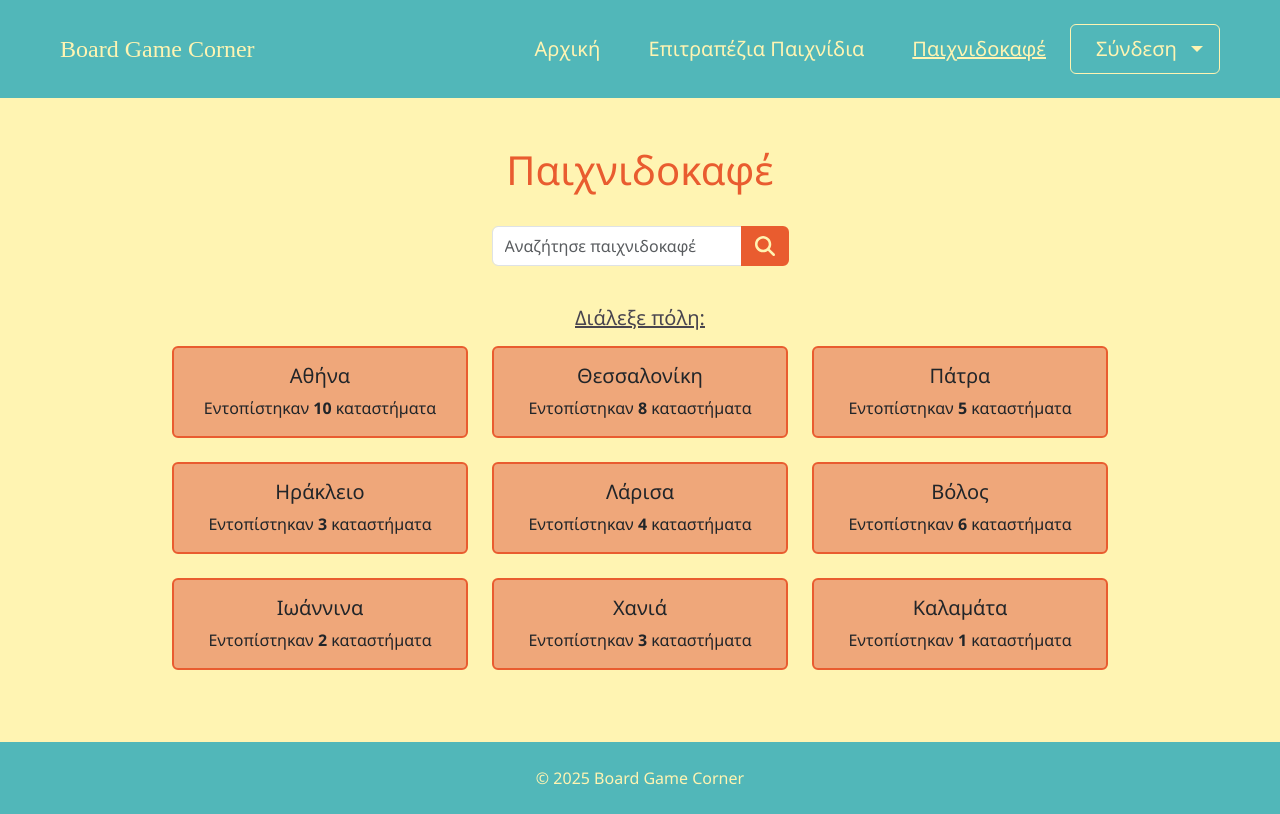
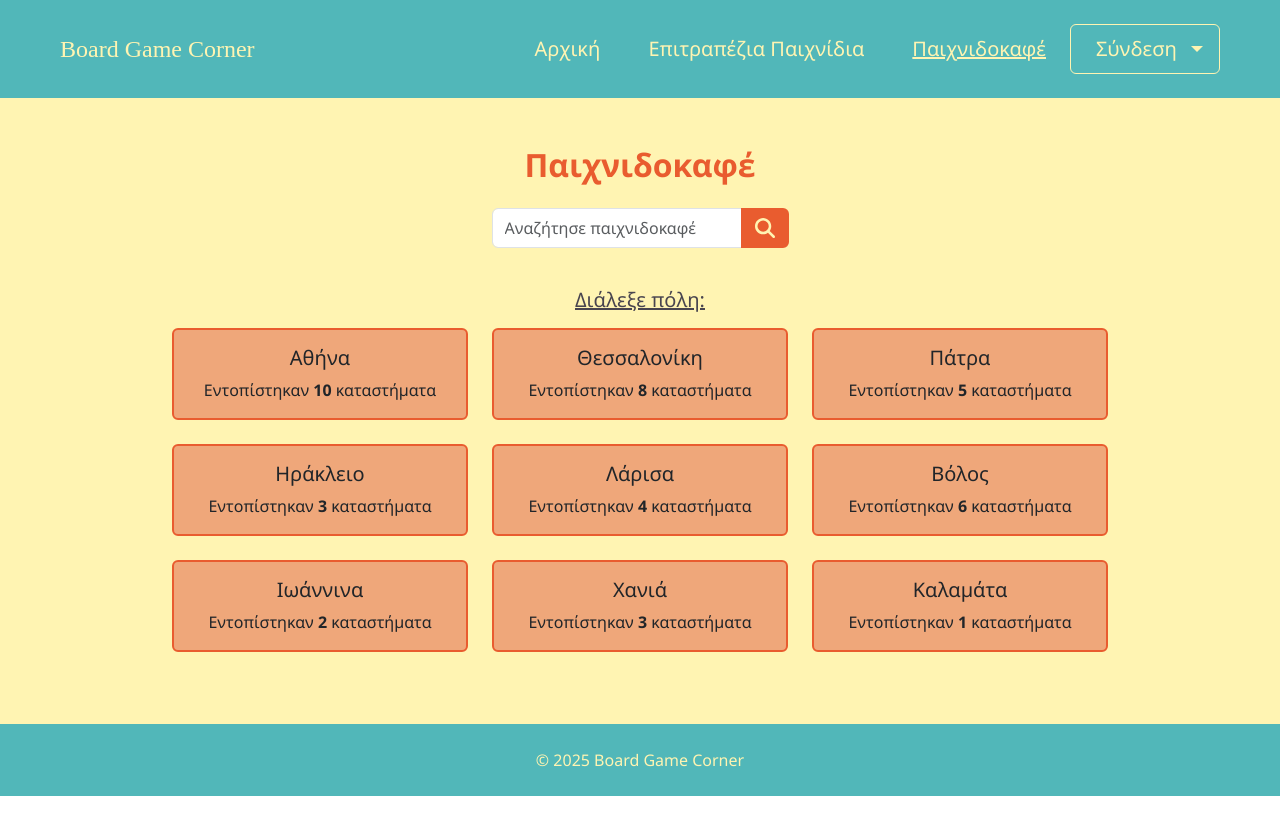
Before and after one commit to stellavl/board-game-corner, a React (Create React App) app in the folder frontend/: page /boardgamecafes in a window 1280 px wide. Built offline with nearby package versions, Linux system fonts and the light colour scheme; the HTML template or start-up script is replaced by a standard one.

Commit message:
update styling

```diff
--- a/frontend/src/components/boardgamepage/BoardGameOverview.jsx
+++ b/frontend/src/components/boardgamepage/BoardGameOverview.jsx
@@ -27,9 +27,9 @@ const BoardGameOverview = ({ boardGame }) => {
                     </div>
 
                     {/* Board game name */}
-                    <h1 className="text-center text-nowrap" style={{ color: "var(--color-orange)" }}>
+                    <h2 className="text-center text-nowrap" style={{ color: "var(--color-orange)", fontWeight: 'bold' }}>
                         {boardGame.name}
-                    </h1>
+                    </h2>
 
                     {/* FavoriteStar component */}
                     <div onClick={toggleFavorite} className="ms-4 me-5" style={{ cursor: "pointer" }}>
--- a/frontend/src/pages/BoardGameCafesPage.jsx
+++ b/frontend/src/pages/BoardGameCafesPage.jsx
@@ -26,11 +26,11 @@ const BoardGameCafesPage = () => {
 
     return (
         <Container className='d-flex flex-column justify-content-center align-items-center mt-5 w-75'>
-            <Row className='mb-4'>
+            <Row className='mb-3'>
                 <Col>
-                    <h1 className='text-center' style={{ color: 'var(--color-orange)' }}>
+                    <h2 className='text-center' style={{ color: 'var(--color-orange)', fontWeight: 'bold' }}>
                     Παιχνιδοκαφέ
-                    </h1>
+                    </h2>
                 </Col>
             </Row>
             <Row>
--- a/frontend/src/pages/BoardGamesPage.jsx
+++ b/frontend/src/pages/BoardGamesPage.jsx
@@ -53,11 +53,11 @@ const BoardGamesPage = () => {
 
   return (
     <Container className='d-flex flex-column justify-content-center align-items-center mt-5'>
-      <Row className='mb-4'>
+      <Row className='mb-3'>
         <Col>
-          <h1 className='text-center' style={{ color: 'var(--color-orange)' }}>
+          <h2 className='text-center' style={{ color: 'var(--color-orange)', fontWeight: 'bold' }}>
             Επιτραπέζια Παιχνίδια
-          </h1>
+          </h2>
         </Col>
       </Row>
 
```
